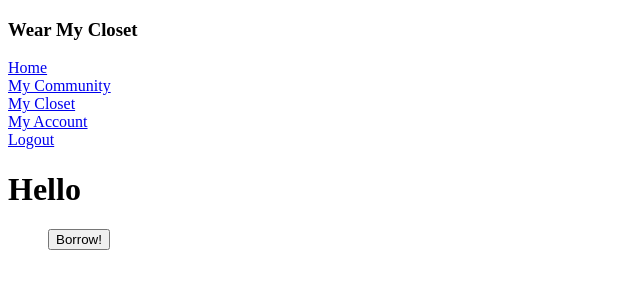
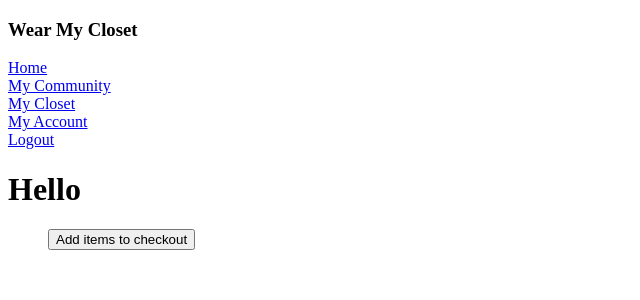
Before and after one commit to lauradoc/Wear-My-Closet, a Flask app: page /communitycloset in a window 1280 px wide. Shown: the top 300 px of the page, without its empty margins (0-640 px from the left). Run offline with Flask 2, Linux system fonts and the light colour scheme; tables that the repository leaves empty hold one stand-in row (values such as "Sample post").

Commit message:
community closet working

```diff
--- a/model.py
+++ b/model.py
@@ -51,7 +51,7 @@ class Item(db.Model):
     category = db.relationship('Category', backref='items')
 
     def __repr__(self):
-        return f'<Item item_id={self.item_id} user={self.email} name={self.item_name}>'
+        return f'<Item item_id={self.item_id} user_id={self.user_id} name={self.item_name}>'
 
 class Checkout(db.Model):
     """A checkout for a user to borrow items"""
@@ -71,7 +71,7 @@ class Checkout(db.Model):
     status = db.relationship('Status', backref='checkouts')
 
     def __repr__(self):
-        return f'<Checkout checkout_id={self.checkout_id} user={self.user_id} item={self.item_id}>'
+        return f'<Checkout checkout_id={self.checkout_id} user_id={self.user_id} item={self.item_id}>'
 
 class Status(db.Model):
     """The status of an item out for checkout"""
@@ -109,7 +109,7 @@ class CommunityMember(db.Model):
     user = db.relationship('User', backref='community_members')
 
     def __repr__(self):
-        return f'<Community Member member_id={self.community_member_id} user={self.user_id}>'
+        return f'<Community Member member_id={self.community_member_id} user_id={self.user_id}>'
 
 def connect_to_db(flask_app, db_uri='postgresql:///closets', echo=False):
     """connect to database"""
--- a/server.py
+++ b/server.py
@@ -132,18 +132,20 @@ def view_items_by_community():
         user_items[user] = closet
     return render_template('community.html', community=community, community_users=community_users, user_items=user_items)
 
-@app.route('/checkout')
+@app.route('/addtocheckout')
 def add_to_checkout():
 
-    checkout_item = request.args.get('community-item')
+    checkout_items = []
+    item = request.args.get('checkout-item')
+    print('********', item)
 
-    return render_template('checkout.html', checkout_item=checkout_item)
+    return render_template('checkout.html', checkout_items=checkout_items)
 
 
 @app.route('/checkout')
 def checkout_item():
 
-    checkout = Checkout(item_id=item_id, user_id=user_id, checkout_date=checkout_date, due=due, return_date=return_date, checkout_status=checkout_status)
+    return render_template('checkout.html')
 
 @app.route('/mycloset')
 def my_closet():
--- a/templates/checkout.html
+++ b/templates/checkout.html
@@ -6,7 +6,7 @@
 <h3>My Checkout</h3>
 {% for item in checkout_items %}
 <p>{{ item }}</p>
-<form>
+<form >
     <p>checkout date</p>
     <p>due date</p>
 </form>
--- a/templates/communitycloset.html
+++ b/templates/communitycloset.html
@@ -9,17 +9,19 @@
     <form action="/checkout" id="checkout-items"></form>
     <ul>
     {% for user in community_users %}
-        <li>{{ user.first_name + ' ' + user.last_name }}</li>
-        {% for user, item in user_items.items() %}
+        <li>Owner: {{ user.first_name + ' ' + user.last_name }}</li>
+        {% for item in user_items[user.user_id] %}
+        <li>Item name: {{ item.item_name }}</li>
+        <li>Category: {{ item.category_name }}</li>
+        <li>Checkout status: </li>
         <input type="checkbox" name="community-item" value="{{ item.item_name }}">
-        <label>{{ item.item_name }}</label>
+        <label>Borrow this item!</label>
         <br>
-        <p>{{ item.category }}</p>
         <img src="{{ item.image_url }}">
-        <br>
+
         {% endfor %}
     {% endfor %}
-    <button type="submit" name="checkout-item" action="/checkout">Borrow!</button>
+    <button type="submit" name="checkout-item" action="/checkout">Add items to checkout</button>
 
     </ul>
     </form>
```
